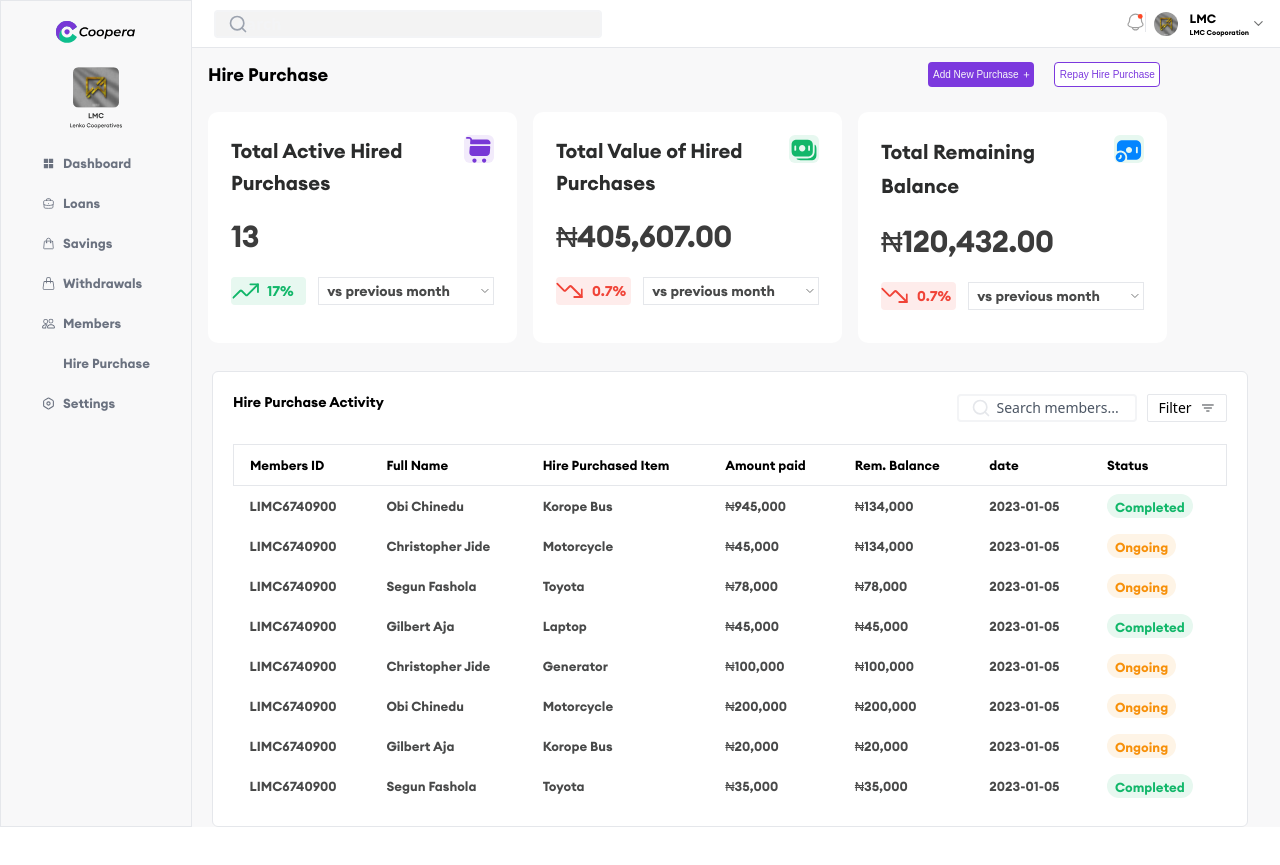
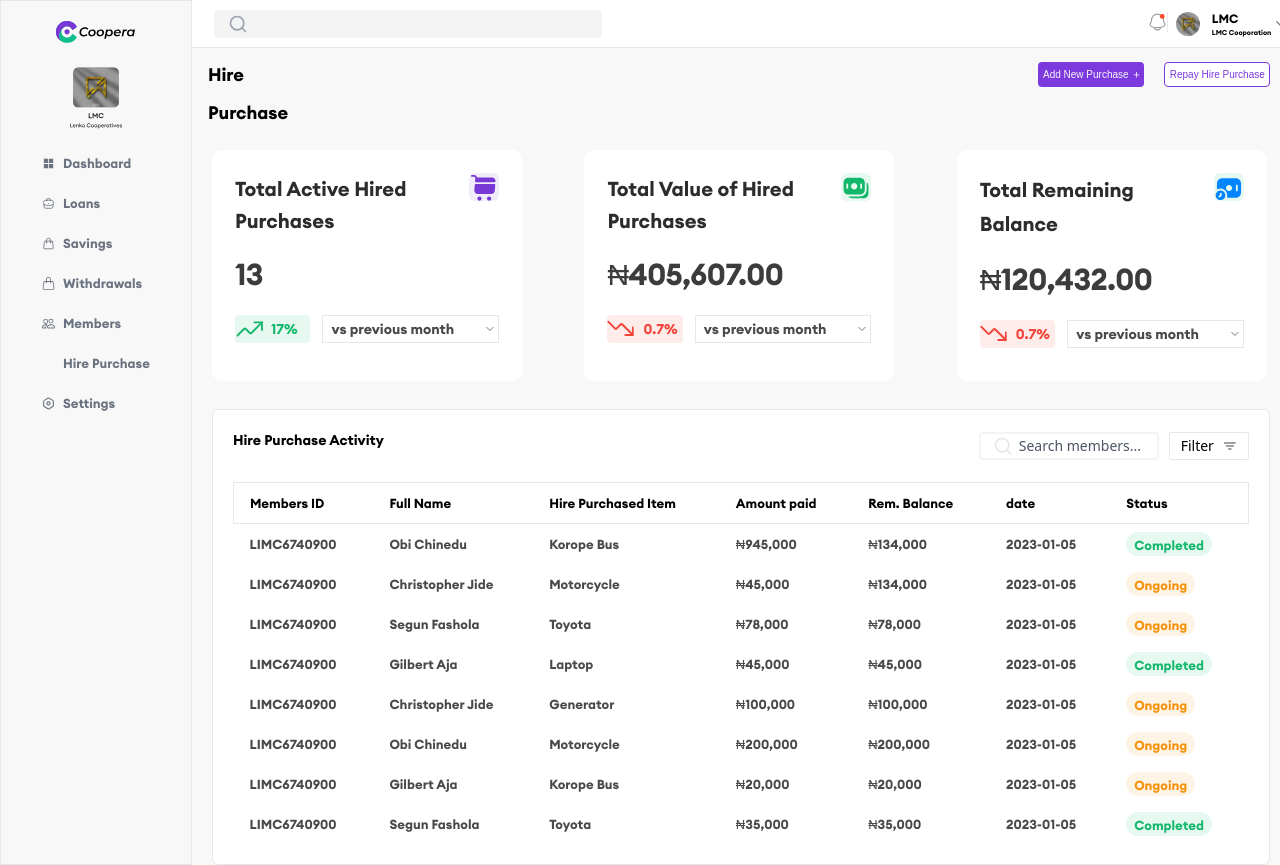
Before and after one commit to CooperaApp/coopera-Frontend, a React (Vite) app: page /hired-purchase in a window 1280 px wide. Before the commit the page ends 827 px from the top, so only its background shows below. Built offline with nearby package versions, Linux system fonts and the light colour scheme; some icons are missing.

Commit message:
hired purchase card edit

```diff
--- a/src/pages/body/HiredPurchaseBody.jsx
+++ b/src/pages/body/HiredPurchaseBody.jsx
@@ -26,7 +26,7 @@ const HiredPurchaseBody = () => {
 
       </div>
 
-      <div className="hp-report-frame ml-4 mr-7">
+      <div className="hp-report-frame ml-5 mr-7">
         <div className="t-active-hp-card">
           <div className="h-32  p-0 ">
             <div className="p-0 flex justify-between mb-2">
--- a/src/styles/HiredPurchaseBody.css
+++ b/src/styles/HiredPurchaseBody.css
@@ -31,7 +31,7 @@
     width: 106px;
     height: 25px;
     display: flex;
-    margin-left: 600px;
+    margin-left: 750px;
 }
 
 #hp-repay-purchase-button{
@@ -61,7 +61,7 @@
 .hp-report-frame{
     justify-content: space-between;
     display: flex;
-    width: 80%;
+    width: 95%;
     margin-top: 18px;
 }
 
--- a/src/utils/api/API_BASE_URL.jsx
+++ b/src/utils/api/API_BASE_URL.jsx
@@ -1 +1 @@
-export const BASE_URL = "http://54.234.211.52:8081/api/v1";
+export const BASE_URL = "http://54.234.211.52:8080/api/v1";
```
